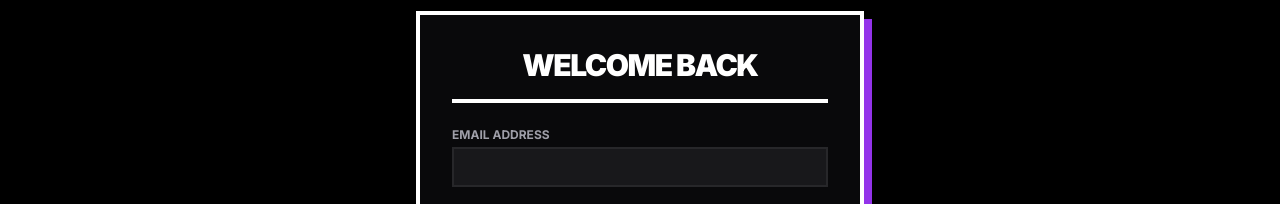
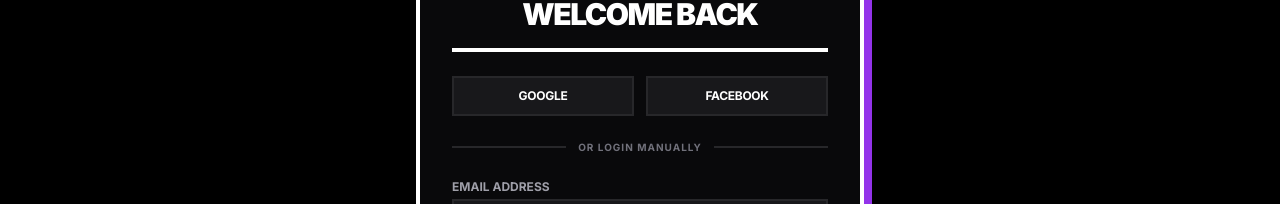
Before and after one commit to Alexand173/moj-sajt, a Next.js app: page /login in a window 1280 px wide. Shown: the part 319-523 px from the top of the page. Built offline with nearby package versions, Linux system fonts and the light colour scheme; no server answers.

Commit message:
fix: bulletproof server auth callback

```diff
--- a/app/auth/callback/route.ts
+++ b/app/auth/callback/route.ts
@@ -5,11 +5,17 @@ import { createServerClient } from '@supabase/ssr';
 export async function GET(request: NextRequest) {
   const requestUrl = new URL(request.url);
   const code = requestUrl.searchParams.get('code');
-let response = NextResponse.redirect(new URL('/', request.url));
-  if (code) {
-    response = NextResponse.redirect(new URL('/', request.url));
 
-    // Kreiramo server klijent koji automatski ispravno postavlja kolačiće u response
+  // Ako koda uopšte nema, vrati ga na početnu
+  if (!code) {
+    return NextResponse.redirect(new URL('/', request.url));
+  }
+
+  // Inicijalizujemo response objekat na koji kačimo kolačiće
+  const response = NextResponse.redirect(new URL('/', request.url));
+
+  try {
+    // Kreiramo standardni server klijent za razmenu sesije
     const supabase = createServerClient(
       process.env.NEXT_PUBLIC_SUPABASE_URL!,
       process.env.NEXT_PUBLIC_SUPABASE_ANON_KEY!,
@@ -27,20 +33,28 @@ let response = NextResponse.redirect(new URL('/', request.url));
       }
     );
 
-    // Razmenjujemo kod za sesiju - ovo automatski upisuje korisnika u Auth i postavlja kolačiće
-    const { data, error } = await supabase.auth.exchangeCodeForSession(code);
+    // Menjamo privremeni Google kod za pravu sesiju korisnika
+    const { data, error: authError } = await supabase.auth.exchangeCodeForSession(code);
 
-    if (!error && data?.session?.user) {
+    if (authError) {
+      console.error('AUTH_EXCHANGE_ERROR:', authError.message);
+      // Ako pukne razmena, šaljemo ga na login stranicu i ispisujemo tačnu grešku u URL-u
+      return NextResponse.redirect(new URL(`/login?error=${encodeURIComponent(authError.message)}`, request.url));
+    }
+
+    // Ako je sesija uspešno napravljena, upisujemo profil u bazu preko Admin klijenta
+    if (data?.session?.user) {
       const user = data.session.user;
 
-      // Koristimo direktan administratorski klijent samo za profil upis (zaobilaženje RLS-a)
+      // Direktno uvozimo osnovni supabase-js klijent za zaobilaženje RLS-a sa SERVICE_ROLE ključem
       const { createClient } = await import('@supabase/supabase-js');
       const supabaseAdmin = createClient(
         process.env.NEXT_PUBLIC_SUPABASE_URL!,
         process.env.SUPABASE_SERVICE_ROLE_KEY!
       );
 
-      await supabaseAdmin
+      // Upisujemo ili ažuriramo profil korisnika u tabeli 'profiles'
+      const { error: profileError } = await supabaseAdmin
         .from('profiles')
         .upsert({
           id: user.id,
@@ -48,9 +62,16 @@ let response = NextResponse.redirect(new URL('/', request.url));
           first_name: user.user_metadata.full_name || user.user_metadata.first_name || 'Korisnik',
         }, { onConflict: 'id' });
 
-      return response;
+      if (profileError) {
+        console.error('PROFIL_UPSERT_ERROR:', profileError.message);
+        // Čak i ako upis profila ne uspe, ne prekidamo login, pustićemo korisnika unutra
+      }
     }
+
+    return response;
+
+  } catch (globalError: any) {
+    console.error('SISTEMSKI_CALLBACK_ERROR:', globalError);
+    return NextResponse.redirect(new URL(`/login?error=${encodeURIComponent(globalError.message || 'Sistemska greska')}`, request.url));
   }
-
-  return response;
 }
--- a/app/login/page.tsx
+++ b/app/login/page.tsx
@@ -12,6 +12,28 @@ export default function LoginPage() {
   const [errorMsg, setErrorMsg] = useState('');
   const router = useRouter();
 
+  // Funkcija za brzu prijavu preko Google-a i Facebook-a
+  const handleSocialLogin = async (providerName: 'google' | 'facebook') => {
+    setErrorMsg('');
+
+    const { error } = await supabase.auth.signInWithOAuth({
+      provider: providerName,
+      options: {
+        // window.location.origin na musictop.net daje ispravan domen dynamic-ki
+        redirectTo: `${window.location.origin}/auth/callback`,
+        queryParams: providerName === 'google' ? {
+          access_type: 'offline',
+          prompt: 'consent',
+        } : undefined,
+      },
+    });
+
+    if (error) {
+      setErrorMsg(`ERROR: ${error.message.toUpperCase()}`);
+    }
+  };
+
+  // Tvoja funkcija za ručni login sa emailom i lozinkom
   const handleLogin = async (e: React.FormEvent) => {
     e.preventDefault();
     setLoading(true);
@@ -25,28 +47,51 @@ export default function LoginPage() {
     if (error) {
       setErrorMsg(`ERROR: ${error.message.toUpperCase()}`);
       setLoading(false);
-  } else {
-  // Prvo osvežavamo podatke na serveru (da Next.js sazna za novu sesiju)
-  router.refresh();
-
-  // Odmah zatim klijentski prebacujemo korisnika na početnu stranicu
-  router.push('/');
-}
+    } else {
+      router.refresh();
+      router.push('/');
+    }
   };
 
   return (
-    <div className="min-h-screen bg-black text-white flex items-center justify-center px-4 font-sans uppercase font-black">
+    <div className="min-h-screen bg-black text-white flex items-center justify-center px-4 font-sans uppercase font-black py-12">
       <div className="max-w-md w-full border-4 border-white p-8 bg-zinc-950 shadow-[8px_8px_0px_0px_rgba(147,51,234,1)]">
         <h2 className="text-3xl font-black tracking-tighter mb-6 text-center border-b-4 border-white pb-4 text-white">
           WELCOME BACK
         </h2>
 
         {errorMsg && (
-          <div className="p-3 border-2 border-red-500 bg-red-950/50 text-red-300 text-xs font-bold mb-6">
+          <div className="p-3 border-2 border-red-500 bg-red-950/50 text-red-300 text-xs font-bold mb-6 normal-case">
             {errorMsg}
           </div>
         )}
 
+        {/* --- NOVO: SEKCIJA ZA BRZU PRIJAVU (GOOGLE & FACEBOOK) --- */}
+        <div className="grid grid-cols-2 gap-3 mb-6">
+          <button
+            onClick={() => handleSocialLogin('google')}
+            type="button"
+            className="py-2.5 border-2 border-zinc-800 bg-zinc-900 hover:border-white hover:bg-zinc-800 transition text-xs font-bold tracking-tight text-center text-white cursor-pointer"
+          >
+            GOOGLE
+          </button>
+          <button
+            onClick={() => handleSocialLogin('facebook')}
+            type="button"
+            className="py-2.5 border-2 border-zinc-800 bg-zinc-900 hover:border-white hover:bg-zinc-800 transition text-xs font-bold tracking-tight text-center text-white cursor-pointer"
+          >
+            FACEBOOK
+          </button>
+        </div>
+
+        {/* --- LINIJA RAZDELNIK --- */}
+        <div className="flex items-center text-center text-zinc-500 text-[10px] tracking-widest mb-6">
+          <div className="flex-1 h-[2px] bg-zinc-800"></div>
+          <span className="px-3 font-bold">OR LOGIN MANUALLY</span>
+          <div className="flex-1 h-[2px] bg-zinc-800"></div>
+        </div>
+
+        {/* --- RUČNA FORMA --- */}
         <form onSubmit={handleLogin} className="space-y-4 text-left">
           <div>
             <label className="block text-xs font-bold mb-1 text-zinc-400">EMAIL ADDRESS</label>
@@ -73,7 +118,7 @@ export default function LoginPage() {
           <button
             type="submit"
             disabled={loading}
-            className="w-full py-3 bg-white text-black border-2 border-white hover:bg-purple-600 hover:text-white transition duration-300 font-bold"
+            className="w-full py-3 bg-white text-black border-2 border-white hover:bg-purple-600 hover:text-white transition duration-300 font-bold cursor-pointer"
           >
             {loading ? 'LOGGING IN...' : 'LOG IN'}
           </button>
```
Also changed, not shown: 1 other file (tests, documents, lock files or other folders).
